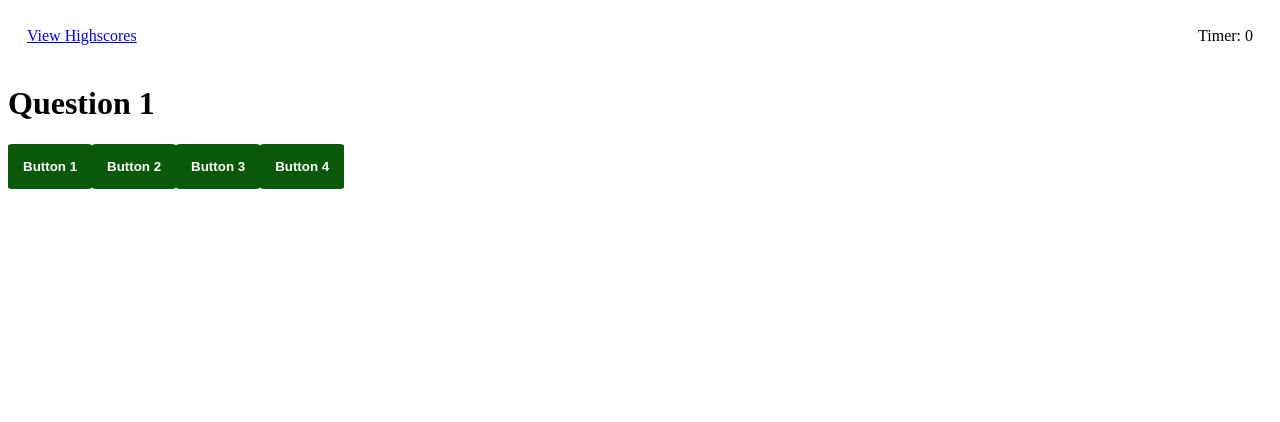
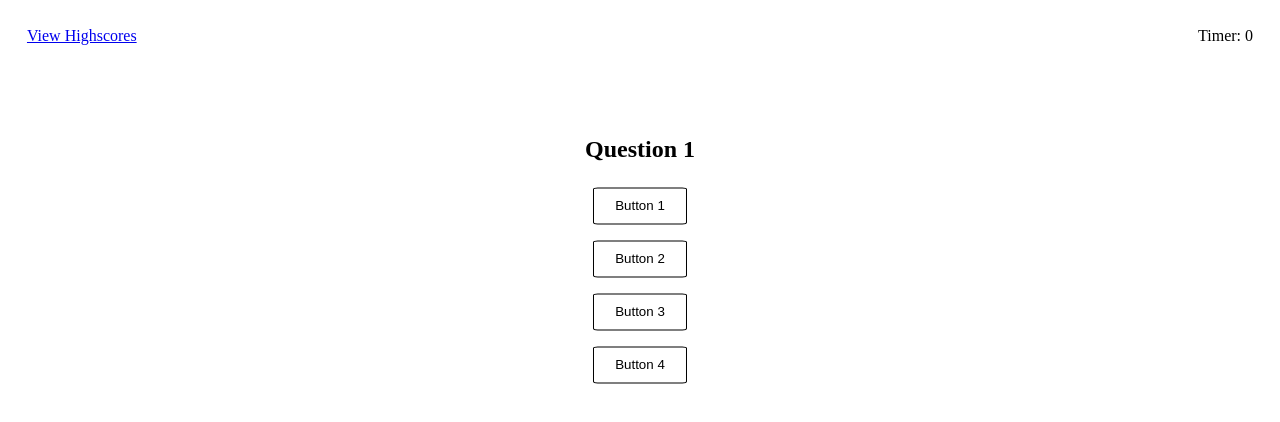
Before and after one commit to ivnkris/code-quiz, a plain HTML site: page index.html in a window 1280 px wide. Both pictures are taken after a click on the button "Start Quiz". Drawn offline with Linux system fonts and the light colour scheme.

Commit message:
add basic question styles

```diff
--- a/assets/css/styles.css
+++ b/assets/css/styles.css
@@ -33,7 +33,25 @@ button {
 }
 
 .question-container {
+  display: flex;
+  flex-direction: column;
+  position: absolute;
+  left: 50%;
+  top: 30%;
+  transform: translate(-50%, -50%);
+}
+
+.question-container h1 {
+  font-size: 1.5rem;
 }
 
 .question-container button {
+  background-color: #ffffff;
+  color: #000000;
+  padding: 10px;
+  font-weight: normal;
+  border: 1px solid #000000;
+  border-radius: 5%;
+  max-width: 600px;
+  margin: 0.5rem;
 }
```
